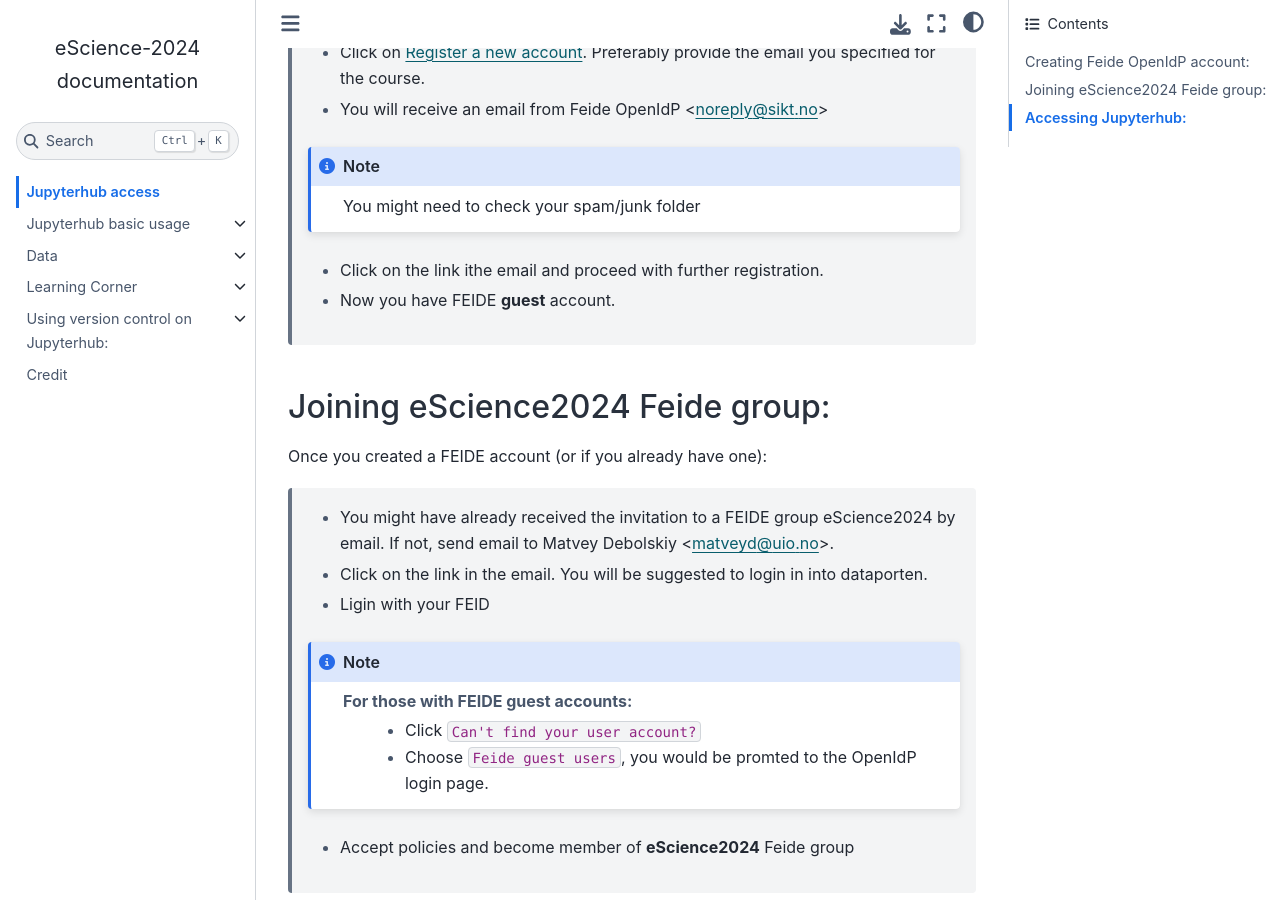
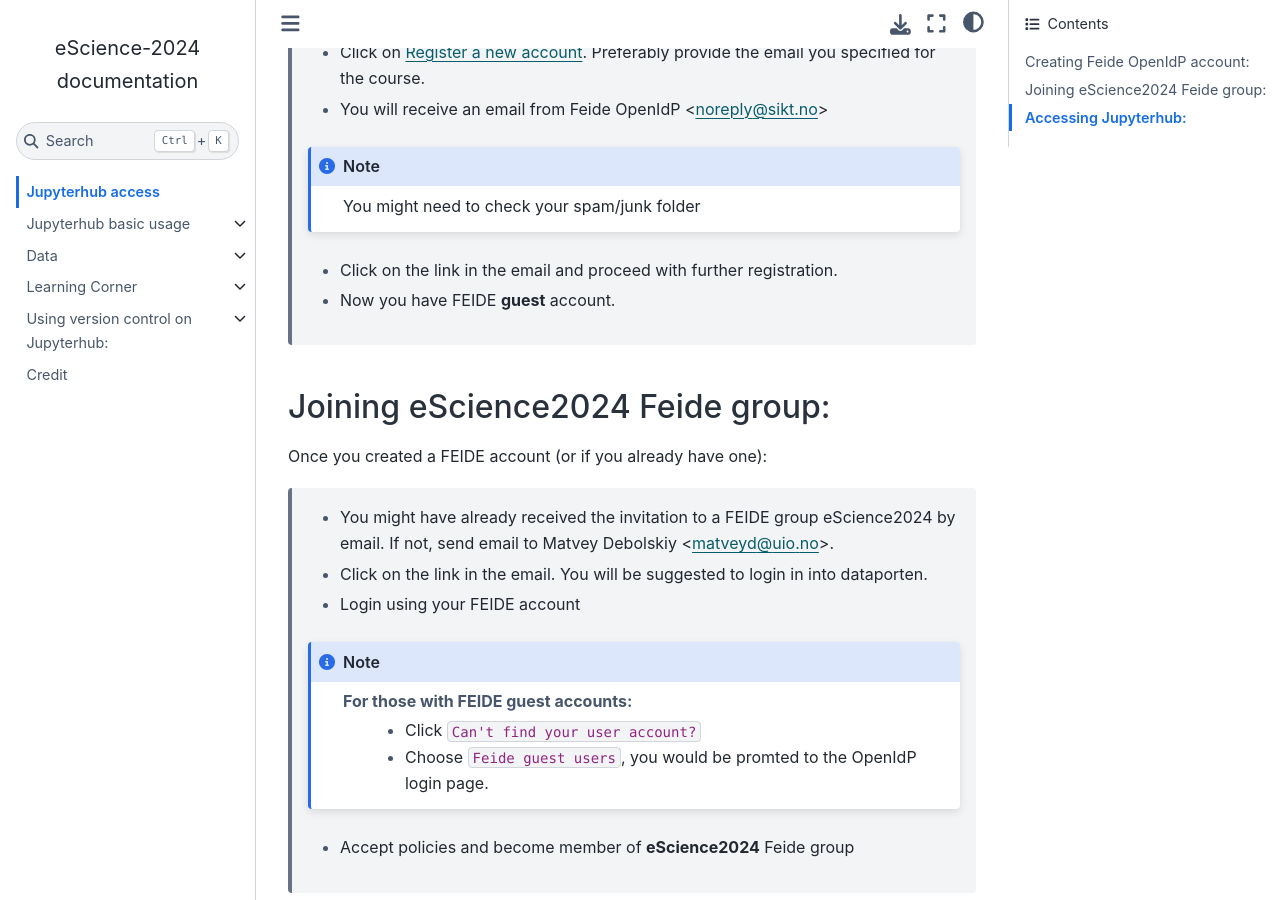
Before and after one commit to MetOs-UiO/eScience2024, a Sphinx documentation site: the page built from docs/feide.rst, in a window 1280 px wide and 900 px high, scrolled down 268 px. Built offline with Sphinx 7.4.7 and the Sphinx Book theme 1.1.4, drawn with Linux system fonts in a browser that asks for light colours.

Commit message:
fix typos

```diff
--- a/docs/feide.rst
+++ b/docs/feide.rst
@@ -16,7 +16,7 @@
   .. note::
      You might need to check your spam/junk folder
 
-  - Click on the link ithe email and proceed with further registration.
+  - Click on the link in the email and proceed with further registration.
 
   - Now you have FEIDE **guest** account.
 
@@ -29,7 +29,7 @@
 
   - Click on the link in the email. You will be suggested to login in into dataporten.
 
-  - Ligin with your FEID
+  - Login using your FEIDE account
 
   .. note::
 
```
